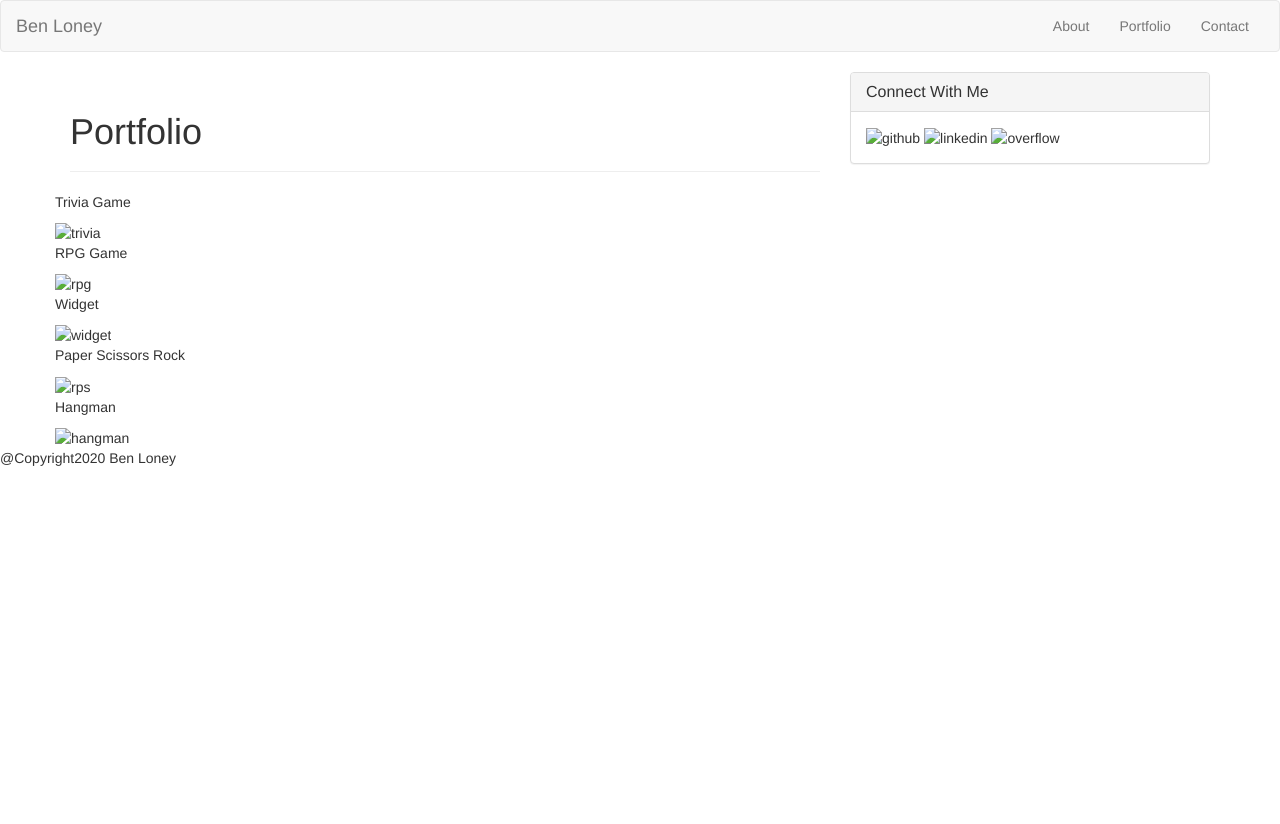
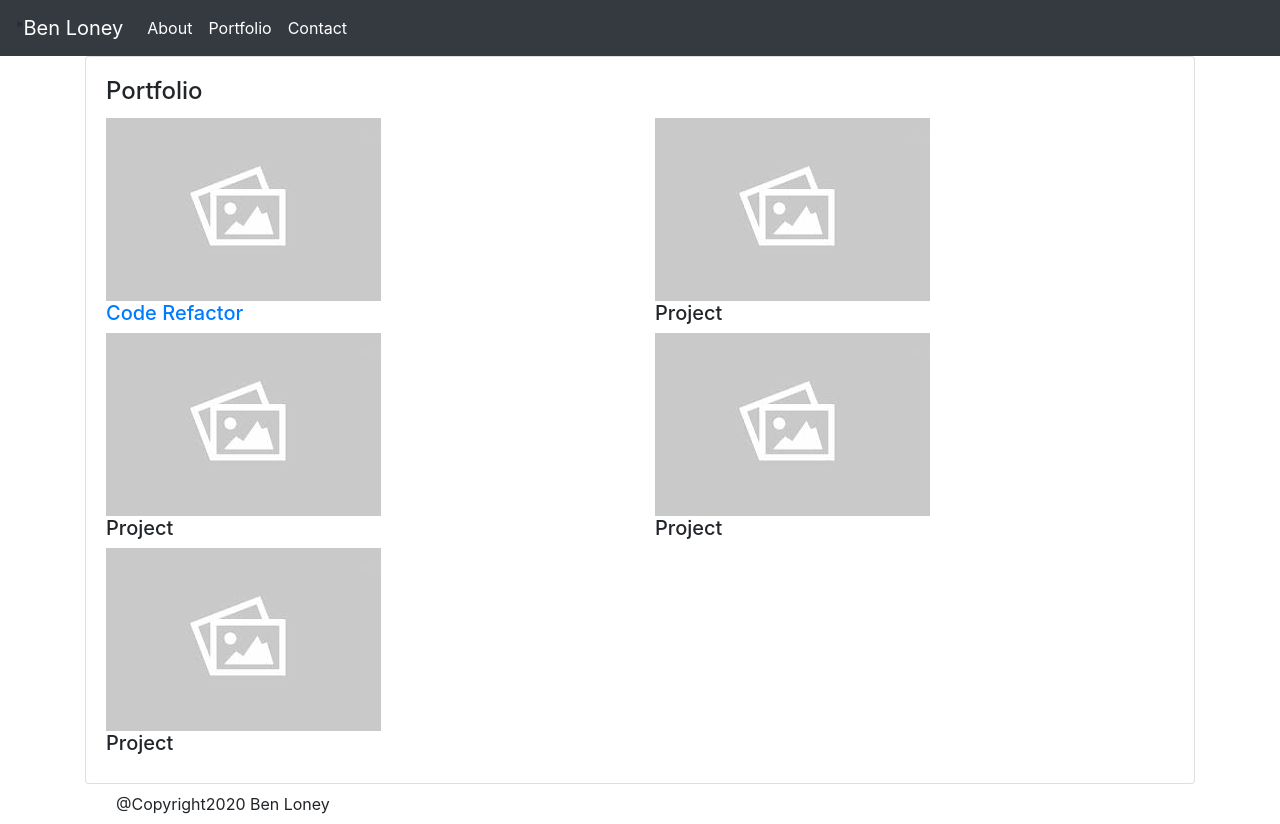
Before and after one commit to loneyb11/loneyb11.homework_02, a plain HTML site: page portfolio.html in a window 1280 px wide. Before the commit the page ends 800 px from the top, so only its background shows below. Drawn offline with nearby package versions, Linux system fonts and the light colour scheme; files that its build step writes are made by us from their sources.

Commit message:
updated files

```diff
--- a/assets/style.css
+++ b/assets/style.css
@@ -1,3 +1,147 @@
-.body{font-family: 'Montserrat', sans-serif;
+html, body
+{
+    background-attachment: fixed;
+    background-image: url(img/background.jpg);
+    background-position: center center;
+    background-repeat: no-repeat;
+    background-size: cover;
+    height: 100%;
+}
+p
+{
+    font-family: 'Montserrat', sans-serif;
+    font-weight: 300;
+    font-size: 1rem;
+    margin: 0;
+}
+/*<----Navigation---->*/
+.navbar
+{
+    background-color: white;
+    border-bottom: solid 2px #cccccc;
+    flex-flow: wrap;
+    margin-bottom: 0;
+    padding: 0;
+}
+.navbar-nav
+{
+    padding-right: 20px;
+    font-family: 'Montserrat', sans-serif;
+    font-weight: 500;
+    margin-left: auto;
+}
+.navbar-brand
+{
+    font-family: 'Montserrat', sans-serif;
+    font-weight: 700;
+    background-color:  rgb(89, 170, 165);
+    color:#fff;
+    font-size: 2rem;
+    margin-left: 30px;
+    margin-right: 0;
+    padding: 10px;
+}
+.navbar-brand:hover
+{
 
+    color:#fff;
 }
+.nav-item
+{
+    padding: 0 10px;
+}
+.nav-link
+{
+    color: #999;
+    font-size: 1rem;
+    padding: 0;
+}
+.nav-link:hover
+{
+    color: #b4b4b4;
+}
+.nav-spacer
+{
+    border-right: solid 1px #efefef;
+}
+#content
+{
+    flex: 1 0 auto;
+}
+/*<----Main Content Card--->*/
+.card
+{
+    margin: 30px auto 30px 30px;
+    width: 700px;
+}
+.card-title
+{
+    border-bottom: solid 2px #dddddd;
+    color: #59aaa5;
+    font-family: 'Roboto', sans-serif;
+    font-weight: 500;
+    margin-bottom: 30px;
+    padding-bottom: 15px;
+}
+/*<----Footer---->*/
+#footer
+{
+    background-color: #666666;
+    border-top: solid 6px #59aaa5;
+    flex-shrink: none;
+    text-align: center;
+    width: 100%;
+}
+.footer-text
+{
+    color: #b4b4b4;
+    font-size: .8rem;
+    margin: 0;
+    padding-bottom: 25px;
+    padding-top: 25px;
+}
+/*<----Media Queries---->*/
+@media(max-width:768px)
+{
+    .navbar-brand
+    {
+        margin-left:15px;
+    }
+    .navbar-nav
+    {
+        flex-direction: row;
+        padding-bottom: 12px;
+        padding-right: 0px;
+        padding-top: 12px;
+    }
+    /*<----Main Content Card--->*/
+    .card
+    {
+        margin: 30px auto 0px auto;
+        width: 90%;
+    }
+}
+@media(max-width:669px)
+{
+    /*<----Navigation---->*/
+    .navbar-brand
+    {
+        margin-left: 0;
+        text-align: center;
+        width: 100%;
+    }
+    .navbar-nav
+    {
+        flex-direction: row;
+        margin: auto;
+        padding-bottom: 12px;
+        padding-right: 0px;
+        padding-top: 12px;
+    }
+    /*<----Main Content Card--->*/
+    .card
+    {
+        margin: 30px auto 30px auto;
+        width: 90%;
+    }
+}
--- a/portfolio.html
+++ b/portfolio.html
@@ -1,96 +1,102 @@
 <!DOCtype html>
 <html lang="en-us">
 
-<head>
-  <meta charset="UTF-8">
-  <meta name = “viewport” content= “width=device-width, initial-scale =1”>
-  <title>Portfolio</title>
-  <link rel="stylesheet" href="https://maxcdn.bootstrapcdn.com/bootstrap/3.3.7/css/bootstrap.min.css" integrity="sha384-BVYiiSIFeK1dGmJRAkycuHAHRg32OmUcww7on3RYdg4Va+PmSTsz/K68vbdEjh4u" crossorigin="anonymous">
-  <link rel="stylesheet" type="text/css" href="style.css">
-</head>
+  <head>
+    <meta name="viewport" content="width=device-width, initial-scale=1.0">
+    <meta charset="utf-8">
+    <meta http-equiv="X-UA-Compatible" content="IE=edge">
 
-  <nav class="navbar navbar-default">
-    <div class="container-fluid">
-      <!-- Brand and toggle get grouped for better mobile display -->
-      <div class="navbar-header">
-        <button type="button" class="navbar-toggle collapsed" data-toggle="collapse" data-target="#bs-example-navbar-collapse-1" aria-expanded="false">
-        <span class="sr-only">Toggle navigation</span>
-        <span class="icon-bar"></span>
-        <span class="icon-bar"></span>
-        <span class="icon-bar"></span>
+    <title>Ben Loney</title>
+    <link rel="stylesheet" href="https://stackpath.bootstrapcdn.com/bootstrap/4.4.1/css/bootstrap.min.css" integrity="sha384-Vkoo8x4CGsO3+Hhxv8T/Q5PaXtkKtu6ug5TOeNV6gBiFeWPGFN9MuhOf23Q9Ifjh" crossorigin="anonymous">
+    <link href="css/bootstrap-4.3.1.css" rel="stylesheet" type="text/css">
+
+    <link rel="stylesheet" href="css/styles.css">
+
+    <link href="https://fonts.googleapis.com/css?family=Montserrat&display=swap" rel="stylesheet">
+
+  </head>
+<body>
+<div class="d-flex flex-column">
+
+  <div id="content">
+
+<!--Navigation - bootstrap navbar-->
+<nav class="navbar navbar-expand-sm navbar-dark bg-dark flex-direction">"
+  <a class="navbar-brand" href="#">Ben Loney</a>
+  <button class="navbar-toggler" type="button" data-toggle="collapse" data-target="#navbarTogglerDemo02">
+          <span class="navbar-toggler-icon"></span>
       </button>
-        <a class="navbar-brand" href="#">Ben Loney&nbsp;</a>
-      </div>
 
-      <!-- Collect the nav links, forms, and other content for toggling -->
-      <div class="collapse navbar-collapse" id="bs-example-navbar-collapse-1">
+      <div class="collapse navbar-collapse" id="navbarTogglerDemo02">
+  <ul class="navbar-nav">
 
-        <ul class="nav navbar-nav navbar-right">
-          <li><a href="index.html">About</a></li>
-          <li><a href="portfolio.html">Portfolio</a></li>
-          <li><a href="contact.html">Contact</a></li>
-        </ul>
-      </div>
-      <!-- /.navbar-collapse -->
-    </div>
-    <!-- /.container-fluid -->
-  </nav>
+    <li class="nav-item active nav-spacer">
+        <a class="nav-link" href="about.html">About</a>
+    </li>
+
+    <li class="nav-item active nav-spacer">
+        <a class="nav-link" href="#portfolio.html">Portfolio</a>
+    </li>
+
+    <li class="nav-item active nav-spacer">
+        <a class="nav-link" href="Contact.html">Contact</a>
+    </li>
+</ul>
+</nav>
+  </div>
+
   <div class="container">
-  <!--FIRST ROW: HEADER and sidebar-->
-  <div class="row">
-    <div class="col-sm-8">
-      <div class="page-header">
-        <h1>Portfolio </h1>
-      </div>
-    <!-- Below header is image -->
-    <div class="row">
-    <div class = "box">
+   <!--Portfolio-->
+   <section id="portfolio">
 
-      <div class = "projimg">
-        <p class ="ontop">Trivia Game</p>
-        <img src="images/trivia.jpg"  alt = "trivia" class ="projects"/>
-      </div>
+    <div class="card">
+      <div class="card-body">
+        <h4 class="card-title">Portfolio</h4>
+        <div class="row">
 
-      <div class = "projimg">
-        <p class ="ontop">RPG Game</p>
-        <img src="images/rpg.jpeg"  alt = "rpg" class ="projects"/>
-      </div>
+          <div class="col-lg-6 col-md-6 col-sm-6">
+           <a href="https://loneyb11.github.io/code-refactor-HW-1/" target="_blank" class="portfolio-link">
+            <img src="assets/images/img-placeholder.jpeg" class="portfolio-img">
+            <h5 class="project-title">Code Refactor</h5></a>
+          </div>
 
-      <div class = "projimg">
-        <p class ="ontop">Widget</p>
-        <img src="images/rutgerswidget.jpeg"  alt = "widget" class ="projects"/>
-      </div>
+          <div class="col-lg-6 col-md-6 col-sm-6">
+            <img src="assets/images/img-placeholder.jpeg" class="portfolio-img">
+            <h5 class="project-title">Project</h5>
+          </div>
 
-      <div class = "projimg">
-        <p class ="ontop">Paper Scissors Rock</p>
-        <img src="images/rockpaperscissors.jpg"  alt = "rps" class ="projects"/>
-      </div>
+          <div class="col-lg-6 col-md-6 col-sm-6">
+            <img src="assets/images/img-placeholder.jpeg" class="portfolio-img">
+            <h5 class="project-title">Project</h5>
+          </div>
 
-      <div class = "projimg">
-        <p class ="ontop">Hangman</p>
-        <img src="images/hangman.png"  alt = "hangman" class ="projects"/>
-      </div>
+          <div class="col-lg-6 col-md-6 col-sm-6">
+            <img src="assets/images/img-placeholder.jpeg" class="portfolio-img">
+            <h5 class="project-title">Project</h5>
+          </div>
 
+          <div class="col-lg-6 col-md-6 col-sm-6">
+            <img src="assets/images/img-placeholder.jpeg" class="portfolio-img">
+            <h5 class="project-title">Project</h5>
+          </div>
     </div>
     </div>
   </div>
 
-    <div class="col-sm-4">
-      <div class="panel panel-default">
-          <div class="panel-heading">
-            <h3 class="panel-title">Connect With Me </h3>
-          </div>
-          <div class="panel-body">
-            <img src = "images/githublogo.png" alt = "github">
-            <img src = "images/linkedinlogo.jpg" alt ="linkedin">
-            <img src = "images/stackoverflowlogo.png" alt = "overflow">
-          </div>
-        </div>
-    </div>
+
+
+  <nav class="navbar navbar-default navbar-fixed-bottom"
+  ><div class="container-fluid">
+<footer>@Copyright2020 Ben Loney</footer>
   </div>
+</nav>
+
 </div>
+<script src="https://code.jquery.com/jquery-3.4.1.slim.min.js" integrity="sha384-J6qa4849blE2+poT4WnyKhv5vZF5SrPo0iEjwBvKU7imGFAV0wwj1yYfoRSJoZ+n" crossorigin="anonymous"></script>
+<script src="https://cdn.jsdelivr.net/npm/popper.js@1.16.0/dist/umd/popper.min.js" integrity="sha384-Q6E9RHvbIyZFJoft+2mJbHaEWldlvI9IOYy5n3zV9zzTtmI3UksdQRVvoxMfooAo" crossorigin="anonymous"></script>
+<script src="https://stackpath.bootstrapcdn.com/bootstrap/4.4.1/js/bootstrap.min.js" integrity="sha384-wfSDF2E50Y2D1uUdj0O3uMBJnjuUD4Ih7YwaYd1iqfktj0Uod8GCExl3Og8ifwB6" crossorigin="anonymous"></script>
 
-<footer>@Copyright2020 Ben Loney</footer>
+</body>
 
 
 </html>
```
Also changed, not shown: index.html (+21 -13 lines), assets/images/Github-logo.svg (renamed from assets/Github-logo.svg), assets/images/LinkedIn_logo.png (renamed from assets/LinkedIn_logo.png), assets/images/aaa.png (added), assets/images/github.png (renamed from assets/github.png), assets/images/imgbin-rock-paper-scissors-game-scissors-u3Kmg7NDpZyHa8bjHD3mepL7h.jpg (renamed from assets/imgbin-rock-paper-scissors-game-scissors-u3Kmg7NDpZyHa8bjHD3mepL7h.jpg), assets/images/rock-paper-scissors.jpg (renamed from assets/rock-paper-scissors.jpg), assets/images/stackoverflow.png (renamed from assets/stackoverflow.png), 2 other files.
